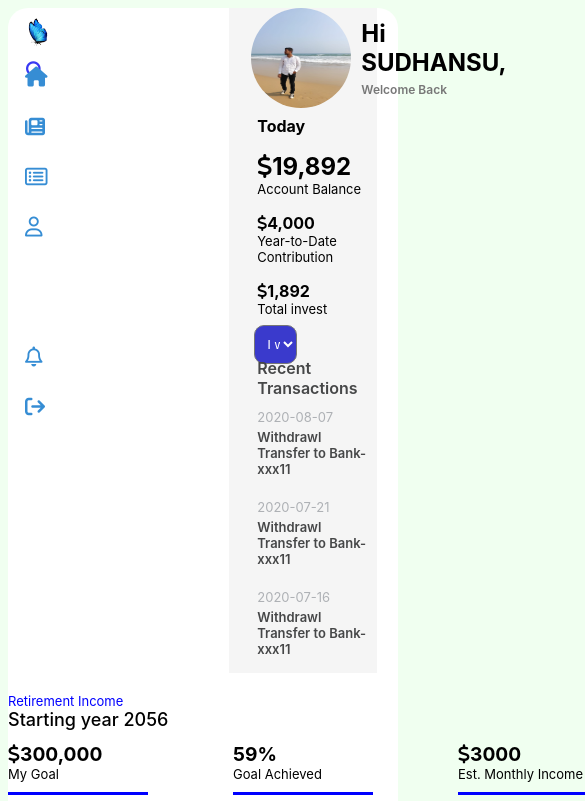
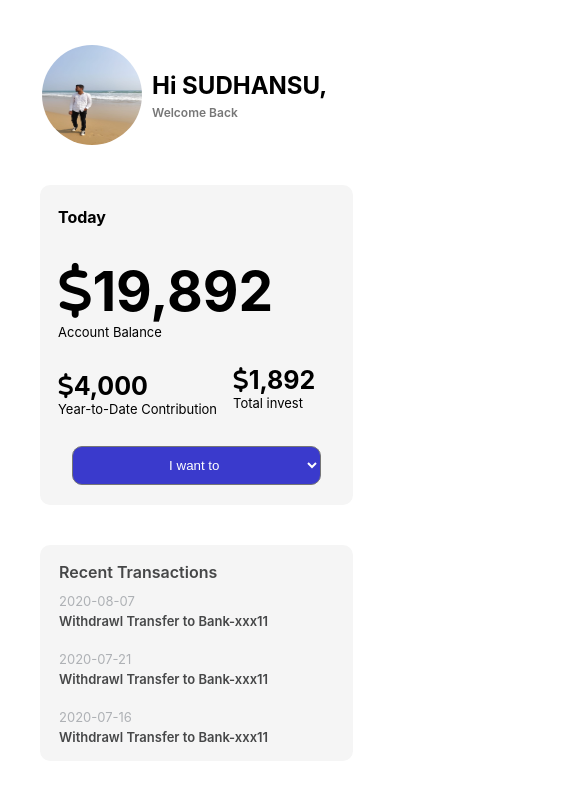
Before and after one commit to CoderSid063/Investment-Dashboard, a plain HTML site: page index.html in a window 390 px wide. Shown: the top 801 px of the page, 585 px wide, since content can reach past the window. Drawn offline with nearby package versions, Linux system fonts and the light colour scheme.

Commit message:
style : update css as responsive screen

```diff
--- a/index.html
+++ b/index.html
@@ -80,7 +80,7 @@
                 </section>
                 <section id="top2">Year-to-Date Contribution</section>
               </div>
-              <div class="sub-inner-column">
+              <div class="sub-inner-column flex">
                 <section id="invest">
                   <i class="fa-solid fa-dollar-sign"></i>1,892
                 </section>
--- a/style.css
+++ b/style.css
@@ -1,7 +1,7 @@
 body {
   margin: 0;
   font-family: "Inter", sans-serif;
-  display: flex;
+  /* display: flex; */
   box-sizing: border-box;
   background-color: #f0fff0;
 }
@@ -74,10 +74,14 @@ body {
 }
 .logo-column i {
   border-radius: 3px;
-  margin-bottom: 30px;
-  cursor: pointer;
-  height: 20px;
-  font-size: 20px;
+    margin-bottom: 30px;
+    cursor: pointer;
+    height: 28px;
+    width: 95%;
+    padding-left: 5px;
+    padding-top: 5px;
+    /* background-color: blue; */
+    font-size: 20px;
 }
 .logo-column i:hover {
   background-color: rgb(42, 80, 252);
@@ -167,7 +171,7 @@ body {
 /* --------------- */
 .bottom {
   display: flex;
-  margin-left: 28px;
+  margin-left: 20px;
 }
 .history-container {
   display: flex;
@@ -345,7 +349,7 @@ body {
   height: 600px;
   display: flex;
   flex-direction: column;
-  gap: 30px;
+  justify-content: space-evenly;
 }
 .sb {
   width: 82%;
@@ -354,7 +358,6 @@ body {
 .startegyBox {
   height: 55%;
   border-radius: 6px;
-  margin-top: 20px;
   background-color: #f5f5f5;
   display: flex;
   flex-direction: column;
@@ -457,17 +460,112 @@ input[type="range"] {
   font-weight: 600;
 }
 
-@media (min-width: 300px) and (max-width: 600px) {
-  #container {
-    height: 100vh;
-    display: flex;
-    flex-direction: column;
+
+@media only screen and (max-width: 600px) {
+  body{
+    background-color: #ffffff;
+  }
+  #container{
+    margin: 0;
+    width: 100vw;
+  }
+  #main-content {
+    width: 100%;
+    background-color: white;
+    flex-direction: column; /* Stack main content on top of the sidebar */
   }
 
   #sidebar {
-    width: 100vw;
+    display: flex;
     position: fixed;
-    top: 0;
-    height: 2%;
+    justify-content: space-between;
+    align-items: center;
+    bottom: 0;
+    left: 0;
+    width: 97%;
+    margin-left: 0;
+    height: 30px;
+    background-color: white;
+    border-radius: 0;
+    /* border-top: 1px solid #d1cece; */
+  }
+  #top-sidebar {
+    width: 100%;
+    height: 100%;
+    display: flex;
+    justify-content: space-around;
+    gap: 10px;
+  }
+  .logo-column{
+    width: 100%;
+    height: 100%;
+    display: flex;
+    flex-direction: row;
+    justify-content: space-around;
+  }
+  .logo-column i{
+    font-size: 28px;
+    color: #484848;
+    height: 33px;
+    width: 40px;
+  }
+  .butterfly,
+  #bottom-sidebar {
+    display: none; /* Hide butterfly and bottom-sidebar */
+  }
+
+  .box1,
+  .box2,
+  .box3 {
+    width: 95%; /* Make all boxes take full width */
+    margin-top: 45px; /* Remove top margin for boxes */
+  }
+
+  .box1{
+    margin-left: 20px;
+    background-color: transparent;
+    gap: 40px;
+  }
+  .first-container,
+  .middle-container,
+  .bottom {
+    border-radius: 10px;
+    background-color: #f5f5f5;
+    margin-right: 38px;
+  }
+  .first-container{
+    width: 90%;
+    background-color: transparent;
+  }
+  .middle-container{
+    height: 320px;
+    gap: 8px;
+  }
+  .balance{
+    padding-left: 10px;
+    gap: 15px;
+  }
+  .flex{
+    font-size: 20px;
+    position: absolute;
+    padding-top: 158px;
+    padding-left: 175px;
+  }
+  #invest{
+    font-size: 25px;
+  }
+  #top{
+    font-size: 55px;
+  }
+  .bottom-div{
+    margin-left: 15px;
+  }
+  #doSomthing{
+    width: 85%;
+    margin-left: 12px;
+  }
+  .bottom{
+    padding-top: 17px;
+    padding-left: 19px;
   }
 }
```
